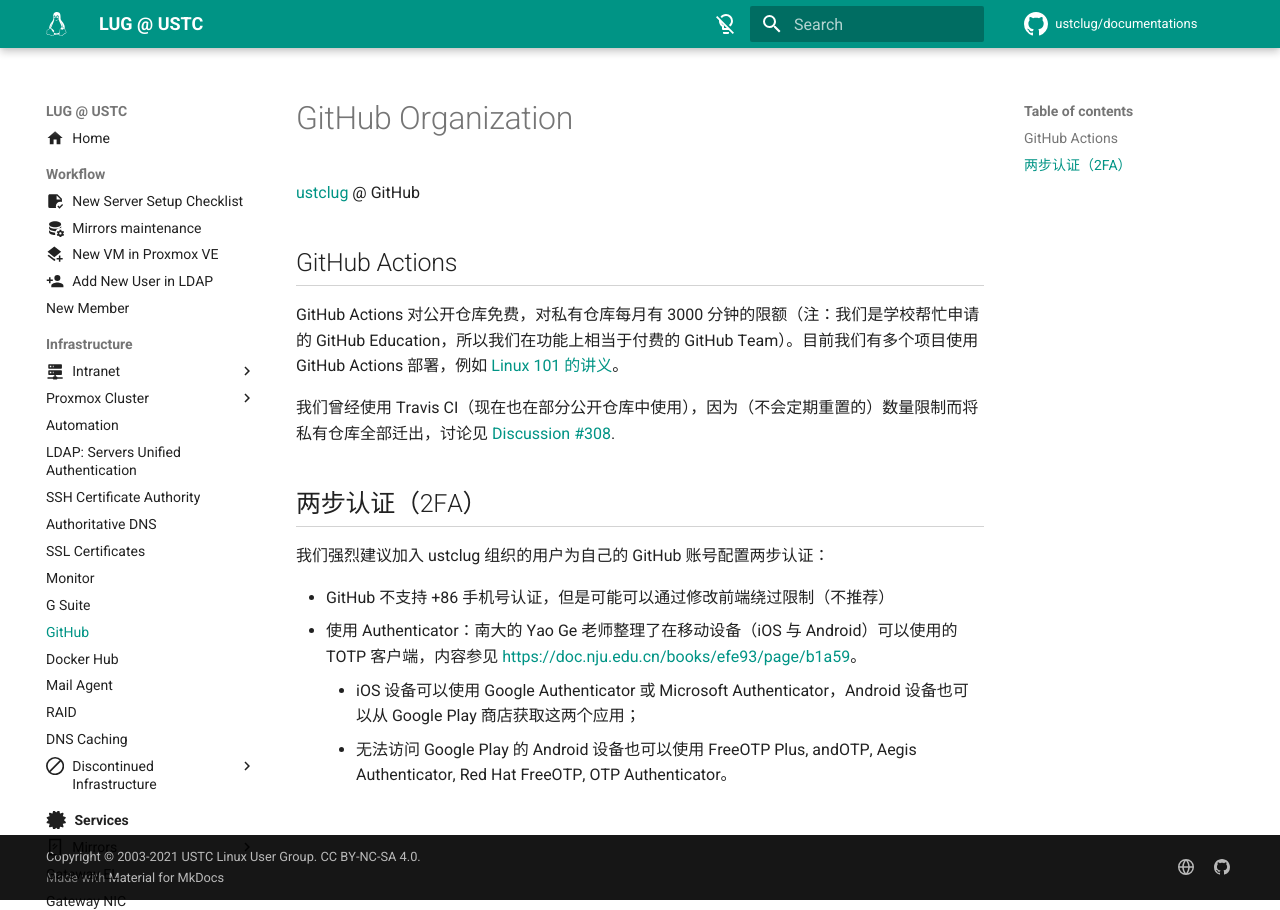
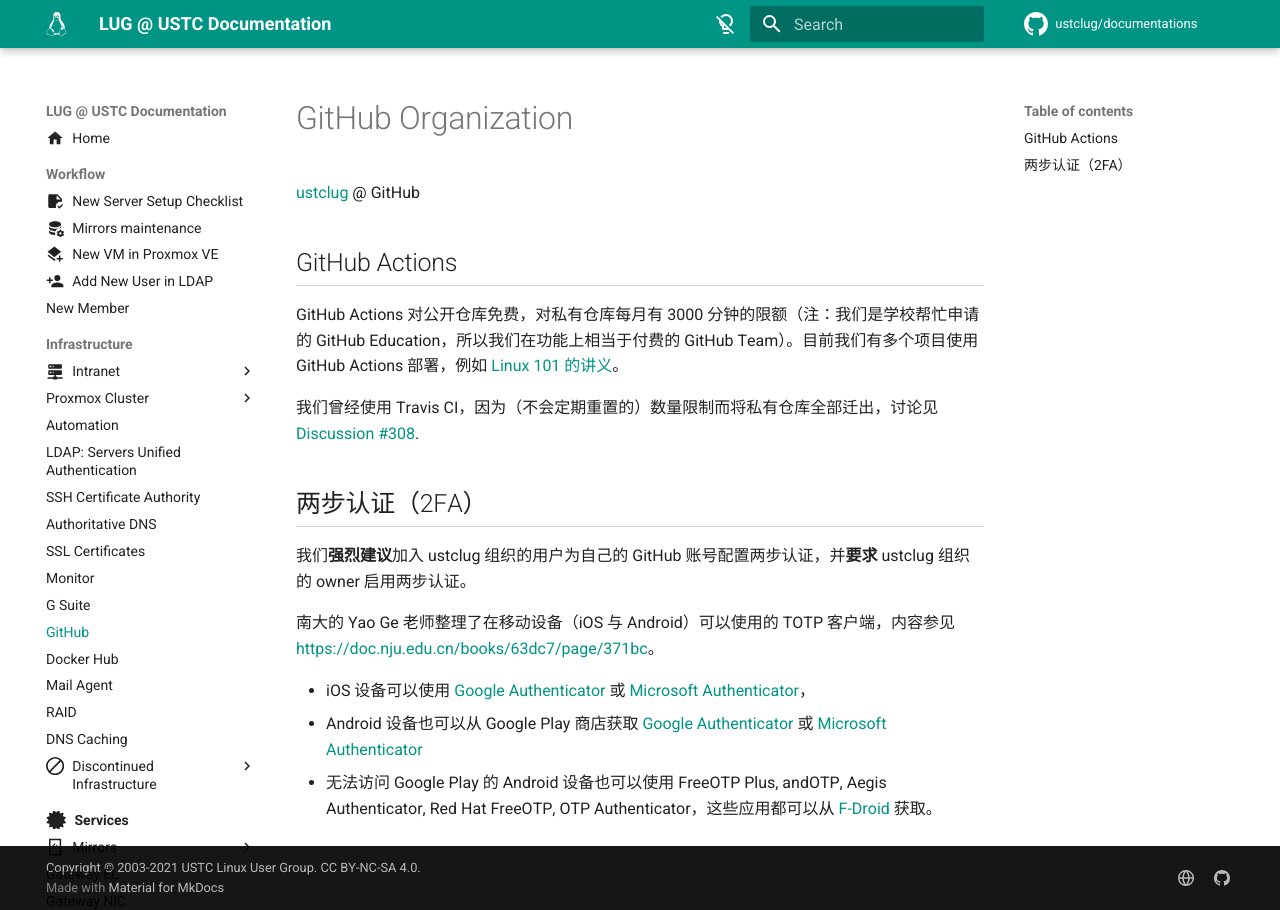
Before and after one commit to ustclug/documentations, an MkDocs documentation site: the page built from docs/infrastructure/github.md, in a window 1280 px wide. Built offline with MkDocs 1.6.1 and Material for MkDocs 9.7.7, drawn with Linux system fonts in a browser that asks for light colours; comment, search, counter and statistics services are not loaded.

Commit message:
infra/proxmox/nfs: Discontinued
infra/github: Update 2FA apps info

```diff
--- a/docs/infrastructure/github.md
+++ b/docs/infrastructure/github.md
@@ -6,13 +6,14 @@
 
 GitHub Actions 对公开仓库免费，对私有仓库每月有 3000 分钟的限额（注：我们是学校帮忙申请的 GitHub Education，所以我们在功能上相当于付费的 GitHub Team）。目前我们有多个项目使用 GitHub Actions 部署，例如 [Linux 101 的讲义](https://github.com/ustclug/Linux101-docs)。
 
-我们曾经使用 Travis CI（现在也在部分公开仓库中使用），因为（不会定期重置的）数量限制而将私有仓库全部迁出，讨论见 [Discussion #308](https://github.com/ustclug/discussions/issues/308).
+我们曾经使用 Travis CI，因为（不会定期重置的）数量限制而将私有仓库全部迁出，讨论见 [Discussion #308](https://github.com/ustclug/discussions/issues/308).
 
 ## 两步认证（2FA）
 
-我们强烈建议加入 ustclug 组织的用户为自己的 GitHub 账号配置两步认证：
+我们**强烈建议**加入 ustclug 组织的用户为自己的 GitHub 账号配置两步认证，并**要求** ustclug 组织的 owner 启用两步认证。
 
-- GitHub 不支持 +86 手机号认证，但是可能可以通过修改前端绕过限制（不推荐）
-- 使用 Authenticator：南大的 Yao Ge 老师整理了在移动设备（iOS 与 Android）可以使用的 TOTP 客户端，内容参见 <https://doc.nju.edu.cn/books/efe93/page/b1a59>。
-    - iOS 设备可以使用 Google Authenticator 或 Microsoft Authenticator，Android 设备也可以从 Google Play 商店获取这两个应用；
-    - 无法访问 Google Play 的 Android 设备也可以使用 FreeOTP Plus, andOTP, Aegis Authenticator, Red Hat FreeOTP, OTP Authenticator。
+南大的 Yao Ge 老师整理了在移动设备（iOS 与 Android）可以使用的 TOTP 客户端，内容参见 <https://doc.nju.edu.cn/books/63dc7/page/371bc>。
+
+- iOS 设备可以使用 [Google Authenticator](https://apps.apple.com/us/app/google-authenticator/id388497605) 或 [Microsoft Authenticator](https://apps.apple.com/us/app/microsoft-authenticator/id983156458)，
+- Android 设备也可以从 Google Play 商店获取 [Google Authenticator](https://play.google.com/store/apps/details?id=com.google.android.apps.authenticator2) 或 [Microsoft Authenticator](https://play.google.com/store/apps/details?id=com.azure.authenticator)
+- 无法访问 Google Play 的 Android 设备也可以使用 FreeOTP Plus, andOTP, Aegis Authenticator, Red Hat FreeOTP, OTP Authenticator，这些应用都可以从 [F-Droid](https://f-droid.org/) 获取。
--- a/mkdocs.yml
+++ b/mkdocs.yml
@@ -1,5 +1,5 @@
 # Project information
-site_name: "LUG @ USTC"
+site_name: "LUG @ USTC Documentation"
 site_description: "Documentation for LUG service maintenance"
 site_author: "USTC Linux User Group"
 site_url: "https://docs.ustclug.org/"
@@ -94,7 +94,6 @@
     - Proxmox Cluster:
       - Proxmox VE: "infrastructure/proxmox/pve.md"
       - Proxmox Backup Server: "infrastructure/proxmox/pbs.md"
-      - NFS: "infrastructure/proxmox/nfs.md"
     - Automation: "infrastructure/automation.md"
     - "LDAP: Servers Unified Authentication": "infrastructure/ldap.md"
     - SSH Certificate Authority: "infrastructure/sshca.md"
@@ -110,6 +109,7 @@
     - Discontinued Infrastructure:
       - infrastructure/discontinued/index.md
       - Office 365 and Mail: "infrastructure/office.md"
+      - NFS for PVE: "infrastructure/discontinued/proxmox-nfs.md"
       - vSphere Cluster:
         - ESXi: "infrastructure/discontinued/vsphere/esxi.md"
         - vCenter: "infrastructure/discontinued/vsphere/vcenter.md"
```
Also changed, not shown: docs/infrastructure/discontinued/proxmox-nfs.md (renamed from docs/infrastructure/proxmox/nfs.md, +2 -2 lines), docs/services/mirrors/index.md (+1 -1 lines).
